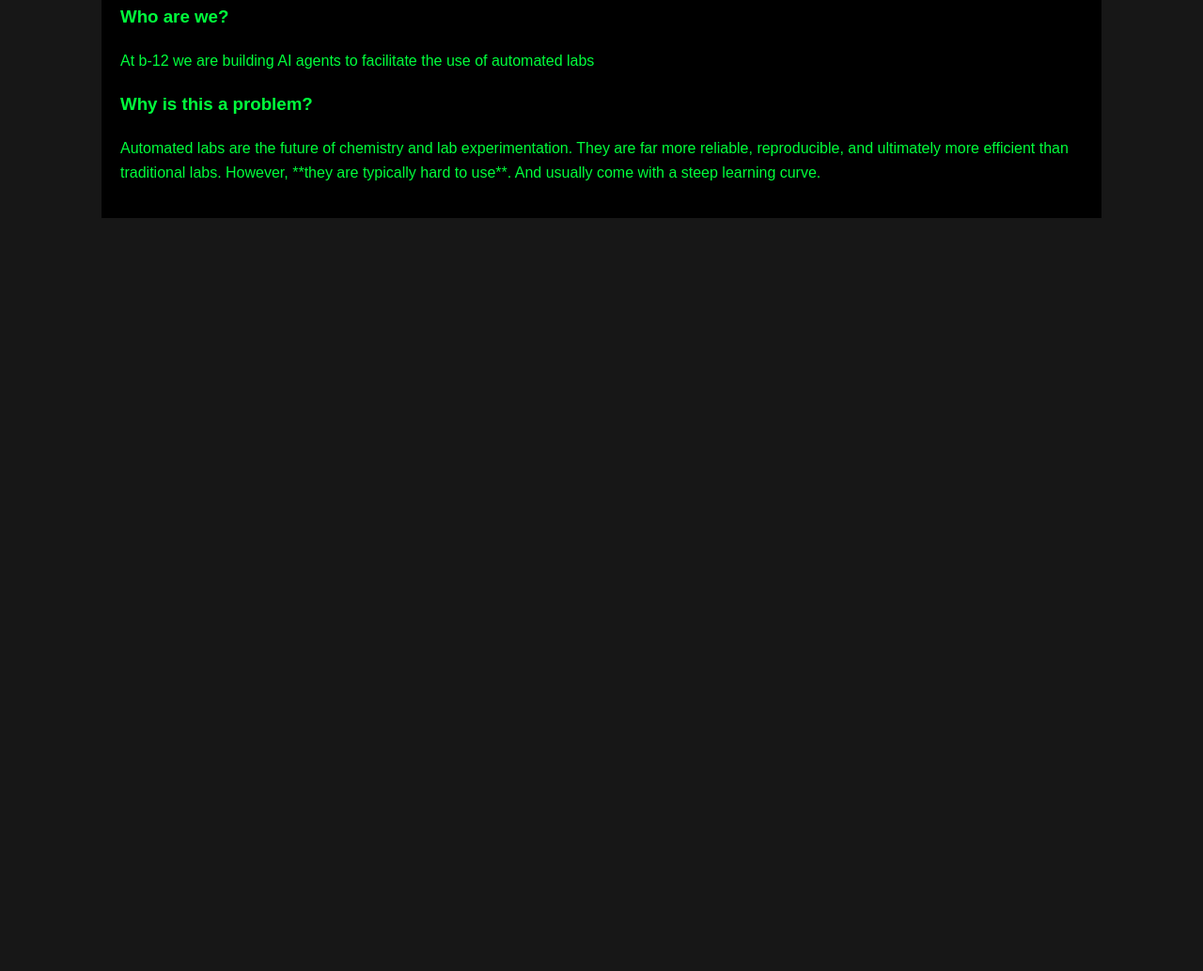
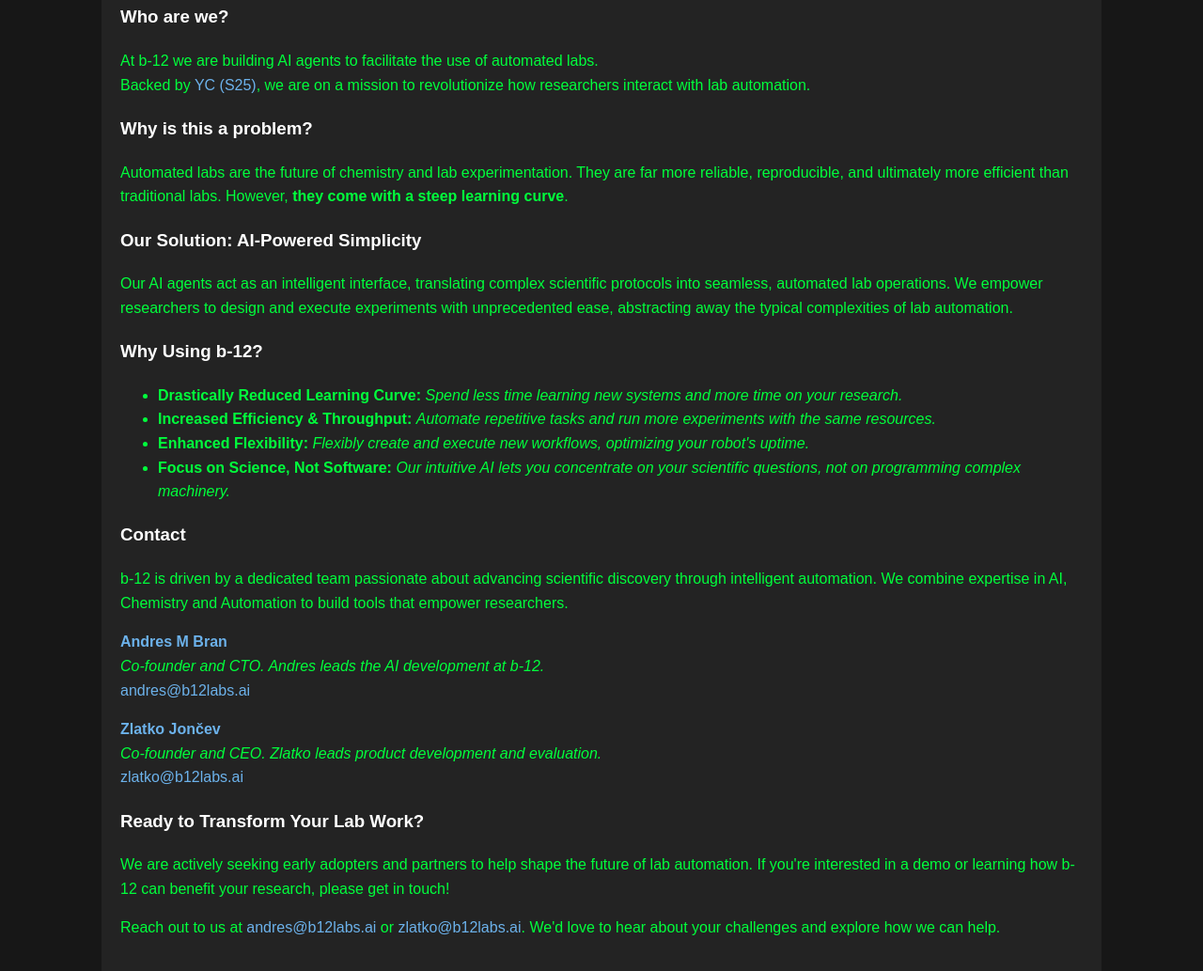
Before and after one commit to b12ai/b12.github.io, a plain HTML site: page index.html in a window 1280 px wide. Shown: the part 485-1518 px from the top of the page at 94% size. Before the commit the page ends 800 px from the top, so only its background shows below. Drawn offline with Linux system fonts and the light colour scheme.

Commit message:
add more information

```diff
--- a/index.html
+++ b/index.html
@@ -39,7 +39,7 @@
             margin: auto;
             overflow: hidden;
             padding: 20px;
-            background-color: #000000;
+            background-color: #232323;
             color: #00ff3c;
         }
         footer {
@@ -57,6 +57,14 @@
             white-space: pre;
             font-size: 1em;
             color: #00ff3c;
+        }
+
+        h1, h2, h3, h4, h5, h6 {
+            color: white;
+        }
+        a {
+            color: #6cb2eb; /* A pleasant, readable light blue */
+            text-decoration: none; /* Removes the default underline, if desired */
         }
 
         @media (max-width: 768px) { /* Targets tablets and larger phones */
@@ -111,18 +119,75 @@
         </pre>
 
         <h3>Who are we?</h3>
-        <p>At b-12 we are building AI agents to facilitate the use of automated labs</p>
+        <p>
+            At b-12 we are building AI agents to facilitate the use of automated labs.<br>
+
+            Backed by <a href="https://www.ycombinator.com/">YC (S25)</a>, we are on a mission to revolutionize how researchers interact with lab automation.
+        </p>
 
         <h3>Why is this a problem?</h3>
         <p>
             Automated labs are the future of chemistry and lab experimentation.
-            They are far more reliable, reproducible, and ultimately more efficient than traditional labs. However, **they are typically hard to use**.
-            And usually come with a steep learning curve.
+            They are far more reliable, reproducible, and ultimately more efficient than traditional labs.
+            However, <b>they come with a steep learning curve</b>.
         </p>
 
-        </article>
+        <h3>Our Solution: AI-Powered Simplicity</h3>
+        <p>
+            Our AI agents act as an intelligent interface, translating complex scientific protocols into seamless, automated lab operations. We empower researchers to design and execute experiments with unprecedented ease, abstracting away the typical complexities of lab automation.
+        </p>
+
+        <h3>Why Using b-12?</h3>
+        <ul>
+            <li><strong>Drastically Reduced Learning Curve:</strong> <em>Spend less time learning new systems and more time on your research.</em></li>
+            <li><strong>Increased Efficiency & Throughput:</strong> <em>Automate repetitive tasks and run more experiments with the same resources.</em></li>
+            <li><strong>Enhanced Flexibility:</strong> <em>Flexibly create and execute new workflows, optimizing your robot's uptime.</em></li>
+            <li><strong>Focus on Science, Not Software:</strong> <em>Our intuitive AI lets you concentrate on your scientific questions, not on programming complex machinery.</em></li>
+        </ul>
+
+        <h3>Contact</h3>
+        <p>
+            b-12 is driven by a dedicated team passionate about advancing scientific discovery through intelligent automation.
+            We combine expertise in AI, Chemistry and Automation to build tools that empower researchers.
+        </p>
+        <div style="margin-bottom: 1em;">
+            <p>
+               <strong><a href="https://www.linkedin.com/in/andrescmb/">Andres M Bran</a></strong><br>
+               <em>Co-founder and CTO. Andres leads the AI development at b-12.</em><br>
+               <a href="mailto:andres@b12labs.ai">andres@b12labs.ai</a><br>
+            </p>
+        </div>
+        <div>
+            <p>
+               <strong><a href="https://www.linkedin.com/in/zlatkojoncev/">Zlatko Jončev</a></strong><br>
+               <em>Co-founder and CEO. Zlatko leads product development and evaluation.</em><br>
+               <a href="mailto:zlatko@b12labs.ai">zlatko@b12labs.ai</a><br>
+            </p>
+        </div>
+
+        <h3>Ready to Transform Your Lab Work?</h3>
+        <p>
+            We are actively seeking early adopters and partners to help shape the future of lab automation.
+            If you're interested in a demo or learning how b-12 can benefit your research, please get in touch!
+        </p>
+        <p>
+            Reach out to us at <a href="mailto:andres@b12labs.ai">andres@b12labs.ai</a> or <a href="mailto:zlatko@b12labs.ai">zlatko@b12labs.ai</a>.
+
+            We'd love to hear about your challenges and explore how we can help.
+        </p>
+        <!-- You might want a more prominent button-like CTA here later with some CSS styling -->
+        <!-- Example:
+        <p style="text-align:center; margin-top:20px;">
+            <a href="mailto:info@b12labs.ai?subject=Inquiry about b-12 AI Agents" style="background-color: #007bff; color: white; padding: 12px 25px; text-decoration: none; border-radius: 5px; font-weight: bold;">Request a Demo</a>
+        </p>
+        -->
+
+    </article>
+</main>
+</div>
+        <!-- </article>
         </main>
-    </div>
+    </div> -->
 
     <!-- You can link to external JavaScript files here -->
     <!-- <script src="script.js"></script> -->
```
